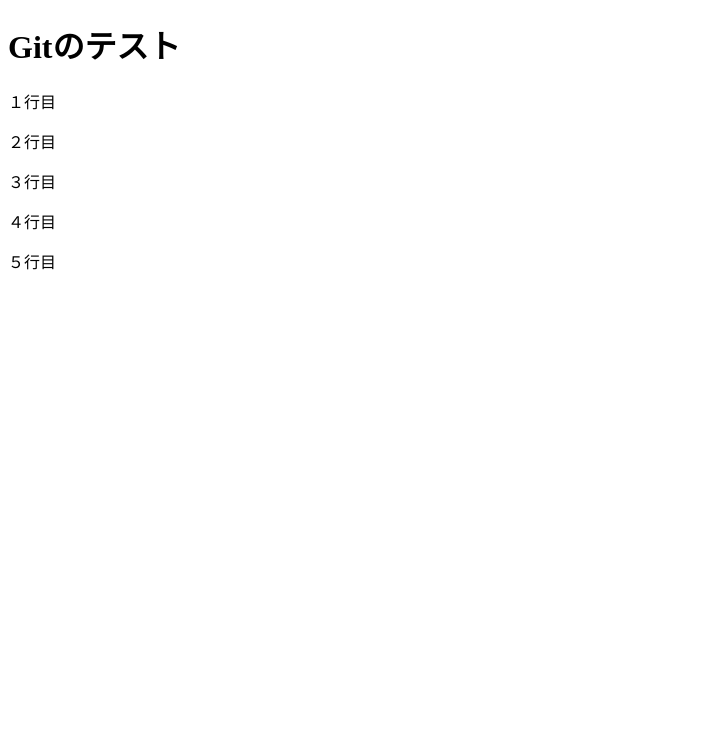
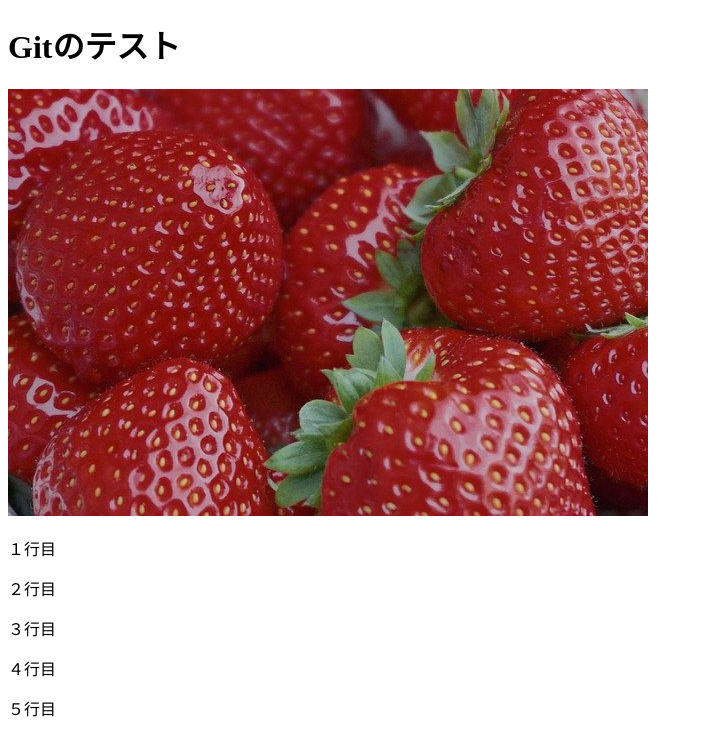
Before and after one commit to miraino-sakagami-tadashi/work-test, a plain HTML site: page index.html in a window 1280 px wide. Shown: the whole page, without its empty margins (0-703 px from the left). Drawn offline with Linux system fonts and the light colour scheme.

Commit message:
イチゴの画像を追加

```diff
--- a/index.html
+++ b/index.html
@@ -8,6 +8,7 @@
 </head>
 <body>
     <h1>Gitのテスト</h1>
+    <img src="./img/ichigo.jpg">
     <p>１行目</p>
     <p>２行目</p>
     <p>３行目</p>
```
Also changed, not shown: img/ichigo.jpg (added).
